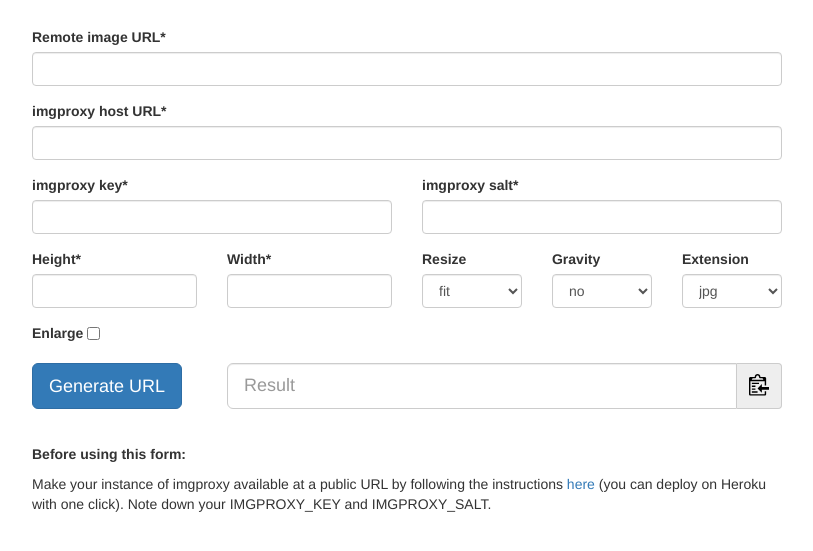
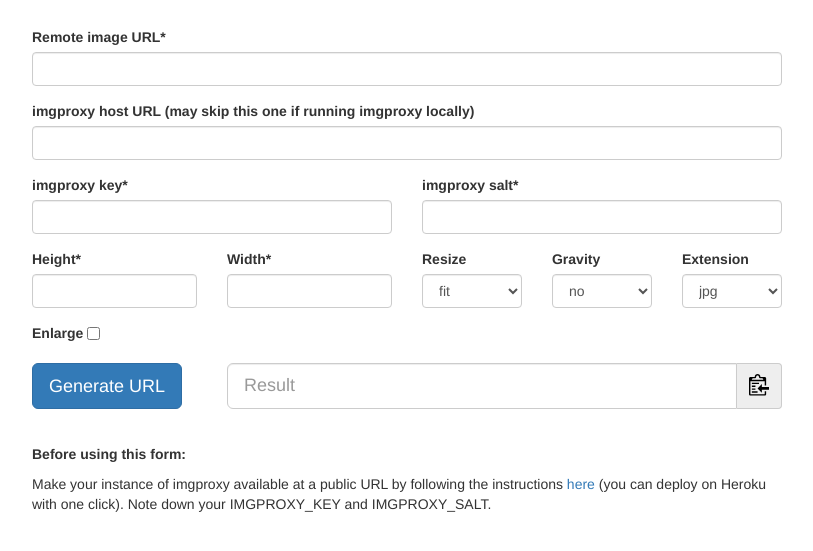
Before and after one commit to progapandist/imgproxy-form, a plain HTML site: page index.html in a window 1280 px wide. Shown: the part 63-614 px from the top of the page, without its empty margins (233-1046 px from the left). Drawn offline with nearby package versions, Linux system fonts and the light colour scheme.

Commit message:
update label

```diff
--- a/index.html
+++ b/index.html
@@ -30,7 +30,7 @@
           </div>
 
           <div class="form-group">
-            <label for="proxy_url">imgproxy host URL*</label>
+            <label for="proxy_url">imgproxy host URL (may skip this one if running imgproxy locally)</label>
             <input type="text" id="proxy_url" class="form-control">
           </div>
 
```
